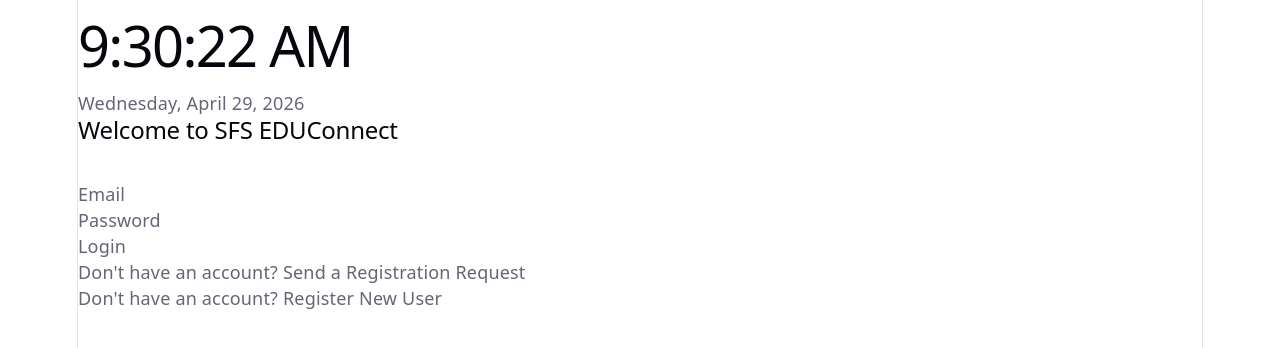
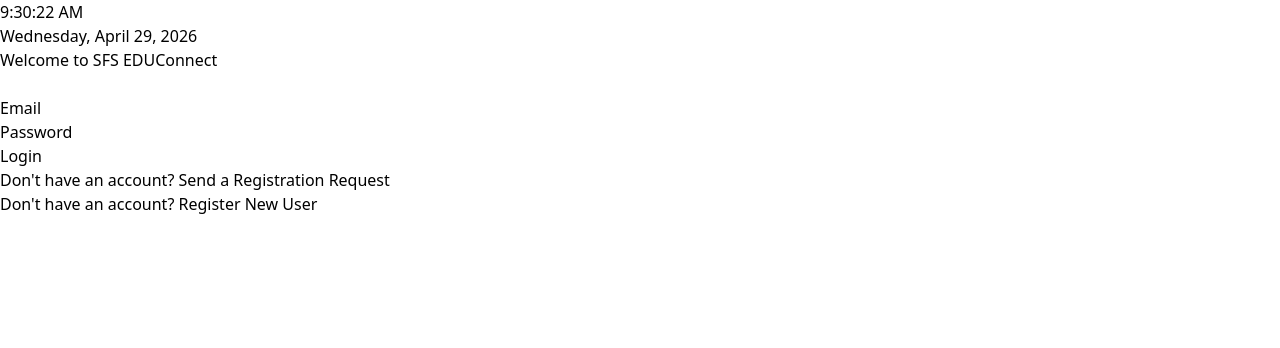
Before and after one commit to lakshandinuka/EduConnect, a React (Vite) app in the folder Frontend/: page /login in a window 1280 px wide. Shown: the top 348 px of the page. Built offline with nearby package versions, Linux system fonts and the light colour scheme.

Commit message:
Updated index.css

```diff
--- a/Frontend/src/index.css
+++ b/Frontend/src/index.css
@@ -1,148 +1,3 @@
 @tailwind base;
 @tailwind components;
 @tailwind utilities;
-
-:root {
-    --text: #6b6375;
-    --text-h: #08060d;
-    --bg: #fff;
-    --border: #e5e4e7;
-    --code-bg: #f4f3ec;
-    --accent: #aa3bff;
-    --accent-bg: rgba(170, 59, 255, 0.1);
-    --accent-border: rgba(170, 59, 255, 0.5);
-    --social-bg: rgba(244, 243, 236, 0.5);
-    --shadow:
-        rgba(0, 0, 0, 0.1) 0 10px 15px -3px, rgba(0, 0, 0, 0.05) 0 4px 6px -2px;
-
-    --sans: system-ui, 'Segoe UI', Roboto, sans-serif;
-    --heading: system-ui, 'Segoe UI', Roboto, sans-serif;
-    --mono: ui-monospace, Consolas, monospace;
-
-    font: 18px/145% var(--sans);
-    letter-spacing: 0.18px;
-    color-scheme: light dark;
-    color: var(--text);
-    background: var(--bg);
-    font-synthesis: none;
-    text-rendering: optimizeLegibility;
-    -webkit-font-smoothing: antialiased;
-    -moz-osx-font-smoothing: grayscale;
-
-    @media (max-width: 1024px) {
-        font-size: 16px;
-    }
-}
-
-@media (prefers-color-scheme: dark) {
-    :root {
-        --text: #9ca3af;
-        --text-h: #f3f4f6;
-        --bg: #16171d;
-        --border: #2e303a;
-        --code-bg: #1f2028;
-        --accent: #c084fc;
-        --accent-bg: rgba(192, 132, 252, 0.15);
-        --accent-border: rgba(192, 132, 252, 0.5);
-        --social-bg: rgba(47, 48, 58, 0.5);
-        --shadow:
-            rgba(0, 0, 0, 0.4) 0 10px 15px -3px, rgba(0, 0, 0, 0.25) 0 4px 6px -2px;
-    }
-
-    #social .button-icon {
-        filter: invert(1) brightness(2);
-    }
-}
-
-body {
-    margin: 0;
-}
-
-#root {
-    width: 1126px;
-    max-width: 100%;
-    margin: 0 auto;
-    text-align: left;
-    border-inline: 1px solid var(--border);
-    min-height: 100svh;
-    display: flex;
-    flex-direction: column;
-    box-sizing: border-box;
-}
-
-h1,
-h2 {
-    font-family: var(--heading);
-    font-weight: 500;
-    color: var(--text-h);
-}
-
-h1 {
-    font-size: 56px;
-    letter-spacing: -1.68px;
-    margin: 32px 0;
-
-    @media (max-width: 1024px) {
-        font-size: 36px;
-        margin: 20px 0;
-    }
-}
-
-h2 {
-    font-size: 24px;
-    line-height: 118%;
-    letter-spacing: -0.24px;
-    margin: 0 0 8px;
-
-    @media (max-width: 1024px) {
-        font-size: 20px;
-    }
-}
-
-p {
-    margin: 0;
-}
-
-code,
-.counter {
-    font-family: var(--mono);
-    display: inline-flex;
-    border-radius: 4px;
-    color: var(--text-h);
-}
-
-code {
-    font-size: 15px;
-    line-height: 135%;
-    padding: 4px 8px;
-    background: var(--code-bg);
-}
-/* Custom Animations */
-@keyframes blob {
-  0% { transform: translate(0px, 0px) scale(1); }
-  33% { transform: translate(30px, -50px) scale(1.1); }
-  66% { transform: translate(-20px, 20px) scale(0.9); }
-  100% { transform: translate(0px, 0px) scale(1); }
-}
-
-@keyframes shake {
-  0%, 100% { transform: translateX(0); }
-  25% { transform: translateX(-5px); }
-  75% { transform: translateX(5px); }
-}
-
-.animate-blob {
-  animation: blob 7s infinite;
-}
-
-.animate-shake {
-  animation: shake 0.5s ease-in-out;
-}
-
-.animation-delay-2000 {
-  animation-delay: 2s;
-}
-
-.animation-delay-4000 {
-  animation-delay: 4s;
-}
```
Also changed, not shown: 1 other file (tests, documents, lock files or other folders).
